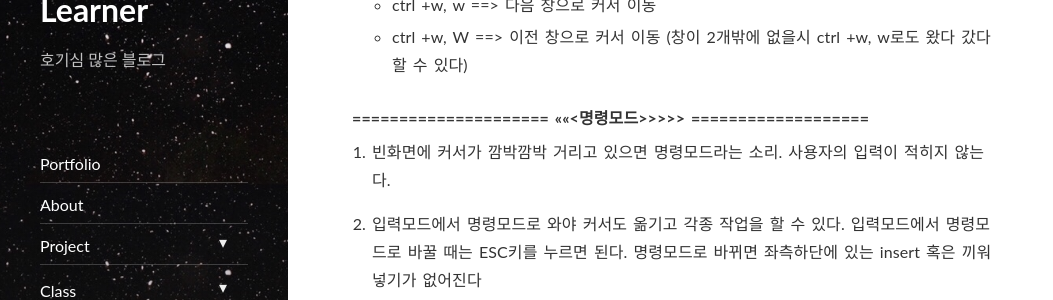
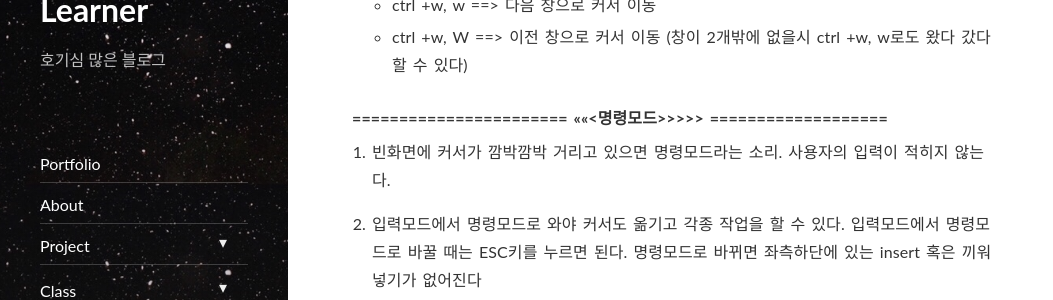
Before and after one commit to Nomad-Learner/Nomad-Learner.github.io, a Jekyll site: the page built from _posts/etc/2021-03-22-윈도우에서 Vim 사용법.md, in a window 1280 px wide and 900 px high, scrolled down 736 px. Shown: the part 152-452 px from the top of the window, without its empty margins (0-1053 px from the left). Built offline with Jekyll 4.4.1, drawn with Linux system fonts in a browser that asks for light colours; nearby versions of some CDN libraries; comment, search, counter and statistics services are not loaded.

Commit message:
2021-03-22-vim 정리한 것

```diff
--- a/_posts/etc/2021-03-22-윈도우에서 Vim 사용법.md
+++ b/_posts/etc/2021-03-22-윈도우에서 Vim 사용법.md
@@ -42,7 +42,7 @@ shift + : 로 shift를 같이 누르면 된다.
 - ctrl +w, W ==> 이전 창으로 커서 이동
 (창이 2개밖에 없을시 ctrl +w, w로도 왔다 갔다 할 수 있다)
 
-####   ===================== <<<<<명령모드>>>>> ===================
+####   ======================= <<<<<명령모드>>>>> ===================
 
 1. 빈화면에 커서가 깜박깜박 거리고 있으면 명령모드라는 소리.
 사용자의 입력이 적히지 않는다.
```
